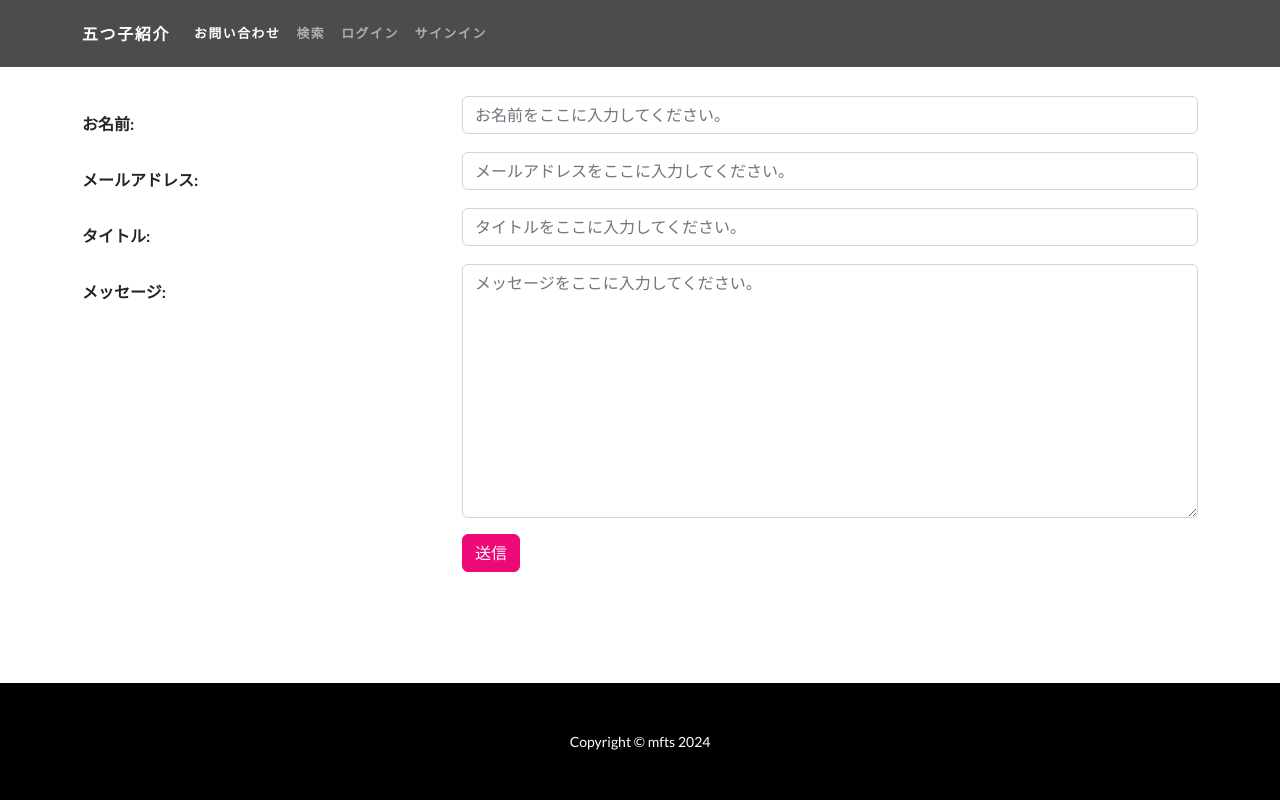
After one commit to Musty-string3/Django-mfts, a Django app: page /inquiry/ in a window 1280 px wide. The commit adds this page. Run offline with Django 5.2, Linux system fonts and the light colour scheme; some libraries are stand-ins or nearby versions.

Commit message:
お問い合わせ機能追加

```diff
--- /dev/null
+++ b/post/forms.py
@@ -0,0 +1,38 @@
+from django import forms
+from django.core.mail import EmailMessage
+
+class InquiryForm(forms.Form):
+    name = forms.CharField(label='お名前', max_length=25)
+    email = forms.EmailField(label='メールアドレス')
+    title = forms.CharField(label='タイトル', max_length=25)
+    message = forms.CharField(label='メッセージ', max_length=150, widget=forms.Textarea)
+
+    def __init__(self, *args, **kwargs):
+        super().__init__(*args, **kwargs)
+
+        self.fields['name'].widget.attrs['class'] = 'form-control col-9'
+        self.fields['name'].widget.attrs['placeholder'] = 'お名前をここに入力してください。'
+
+        self.fields['email'].widget.attrs['class'] = 'form-control col-11'
+        self.fields['email'].widget.attrs['placeholder'] = 'メールアドレスをここに入力してください。'
+
+        self.fields['title'].widget.attrs['class'] = 'form-control col-11'
+        self.fields['title'].widget.attrs['placeholder'] = 'タイトルをここに入力してください。'
+
+        self.fields['message'].widget.attrs['class'] = 'form-control col-12'
+        self.fields['message'].widget.attrs['placeholder'] = 'メッセージをここに入力してください。'
+
+    def send_email(self):
+        name = self.cleaned_data['name']
+        email = self.cleaned_data['email']
+        title = self.cleaned_data['title']
+        message = self.cleaned_data['message']
+
+        subject = 'お問い合わせ {}'.format(title)
+        message = '送信者名: {0}\nメールアドレス: {1}\nメッセージ: \n{2}'.format(name, email, message)
+        from_email = 'admin@example.com'
+        to_list = ['test@example.com']
+        cc_list = [email]
+
+        message = EmailMessage(subject=subject, body=message, from_email=from_email, to=to_list, cc=cc_list)
+        message.send()
--- a/post/templates/base.html
+++ b/post/templates/base.html
@@ -30,11 +30,17 @@
                 <div class="collapse navbar-collapse" id="navbarResponsive">
                     <ul class="navbar-nav mr-auto">
                         <li class="nav-item">
-                            <a class="nav-link" href="#">投稿一覧</a>
+                            <a class="nav-link {% block active_inquiry %}{% endblock %}" href="{% url 'post:inquiry' %}">お問い合わせ</a>
                         </li>
-                        <li class="nav-item">
-                            <a class="nav-link" href="#">検索</a>
-                        </li>
+                        {% if user.is_authenticated %}
+                            <li class="nav-item">
+                                <a class="nav-link" href="#">投稿一覧</a>
+                            </li>
+                        {% else %}
+                            <li class="nav-item">
+                                <a class="nav-link" href="#">検索</a>
+                            </li>
+                        {% endif %}
                     </ul>
                     <ul class="navbar-nav ml-auto">
                         {% if user.is_authenticated %}
@@ -56,6 +62,20 @@
 
         {% block header %} {% endblock %}
 
+        {% if messages %}
+        <div class="container">
+            <div class="row">
+                <div class="my-div-style w-100">
+                    <ul class="messages" style="list-style: none;">
+                        {% for message in messages %}
+                            <li {% if message.tags %} class='text-center {{ message.tags }}' {% endif %}>{{ message }}</li>
+                        {% endfor %}
+                    </ul>
+                </div>
+            </div>
+        </div>
+        {% endif %}
+
         {% block contents %} {% endblock %}
 
         <!--Footer-->
--- /dev/null
+++ b/post/templates/inquiry.html
@@ -0,0 +1,34 @@
+{% extends 'base.html' %}
+
+{% block title %}お問い合わせ{% endblock %}
+
+{% block active_inquiry %}active{% endblock %}
+
+{% block contents %}
+<div class="container">
+    <div class="row">
+        <div class="my-div-style">
+            <form method="post">
+                {% csrf_token %}
+                {{ form.non_field_errors }}
+                {% for field in form %}
+                    <div class="form-group row">
+                        <label for="{{ field.id_for_label }}" class="col-4 mt-3 mb-3">
+                            <strong>{{ field.label_tag }}</strong>
+                        </label>
+                        <div class="col-8">
+                            {{ field }}
+                            {{ field.error }}
+                        </div>
+                    </div>
+                {% endfor %}
+                <div class="row">
+                    <div class="col-4 mx-auto">
+                        <button type="submit" class="btn btn-primary mt-3">送信</button>
+                    </div>
+                </div>
+            </form>
+        </div>
+    </div>
+</div>
+{% endblock %}
--- a/post/urls.py
+++ b/post/urls.py
@@ -5,4 +5,5 @@ app_name = 'post'
 urlpatterns = [
     path('', views.IndexView.as_view(), name='index'),
     path('who/<int:pk>', views.DetailView.as_view(), name='detail'),
+    path('inquiry/', views.InquiryView.as_view(), name='inquiry'),
 ]
--- a/post/views.py
+++ b/post/views.py
@@ -1,8 +1,25 @@
+import logging
+from django.urls import reverse_lazy
 from django.shortcuts import render
 from django.views import generic
+from django.contrib import messages
+from .forms import InquiryForm
+
+logger = logging.getLogger(__name__)
 
 class IndexView(generic.TemplateView):
     template_name = "index.html"
 
 class DetailView(generic.DetailView):
     template_name = "detail.html"
+
+class InquiryView(generic.FormView):
+    template_name = 'inquiry.html'
+    form_class = InquiryForm
+    success_url = reverse_lazy('post:inquiry')
+
+    def form_valid(self, form):
+        form.send_email()
+        messages.success(self.request, 'メッセージを送信しました。')
+        logger.info(f'お問い合わせをした方のお名前：{form.cleaned_data["name"]}')
+        return super().form_valid(form)
--- a/static/css/mystyle.css
+++ b/static/css/mystyle.css
@@ -0,0 +1,13 @@
+body, #wrapper {
+    display: flex;
+    flex-direction: column;
+    min-height: 100vh;
+}
+
+footer {
+    margin-top: auto;
+}
+
+.my-div-style {
+    margin-top: 6rem;
+}
```
Also changed, not shown: mfts/settings.py (+10 -1 lines), db.sqlite3, post/templates/detail.html (added).
